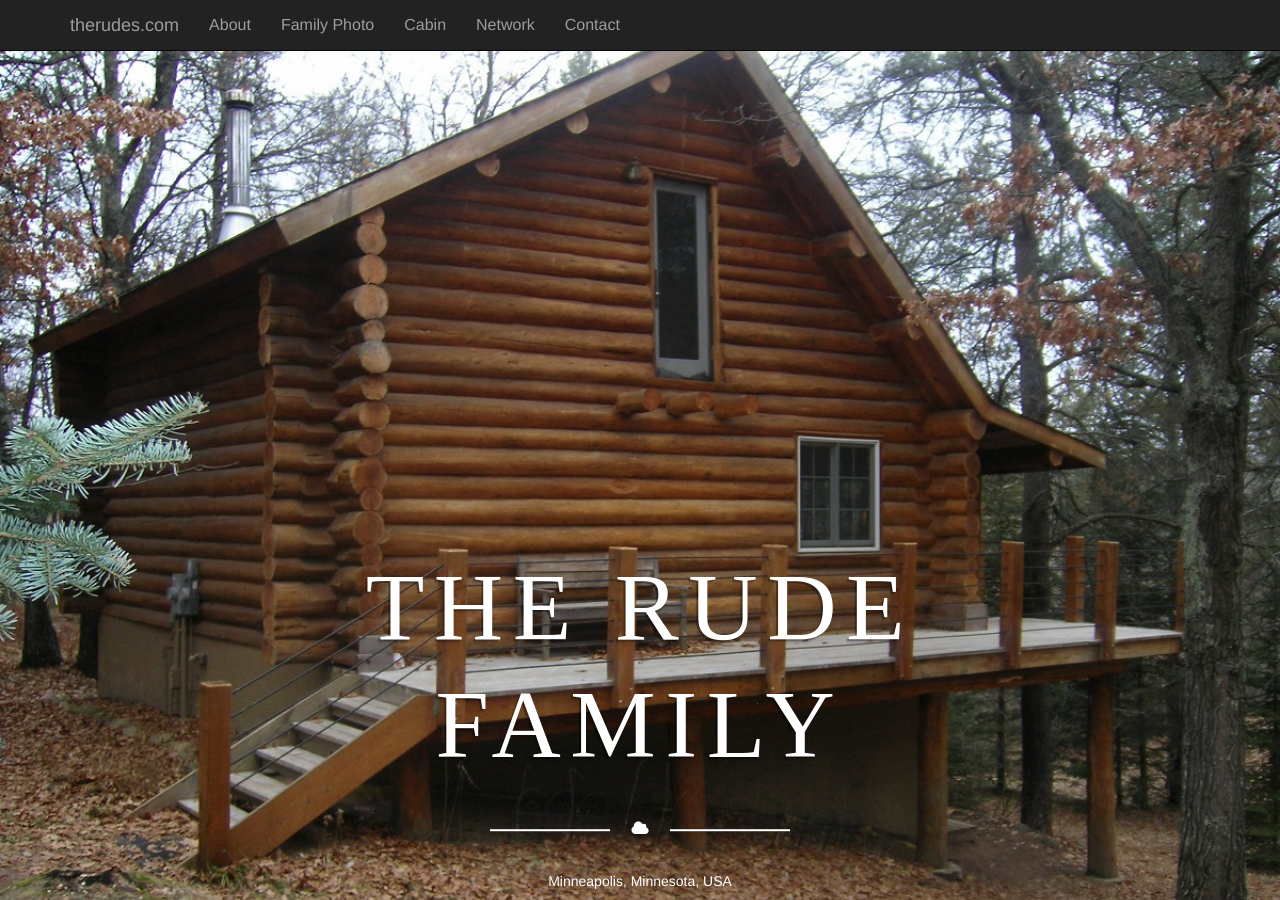
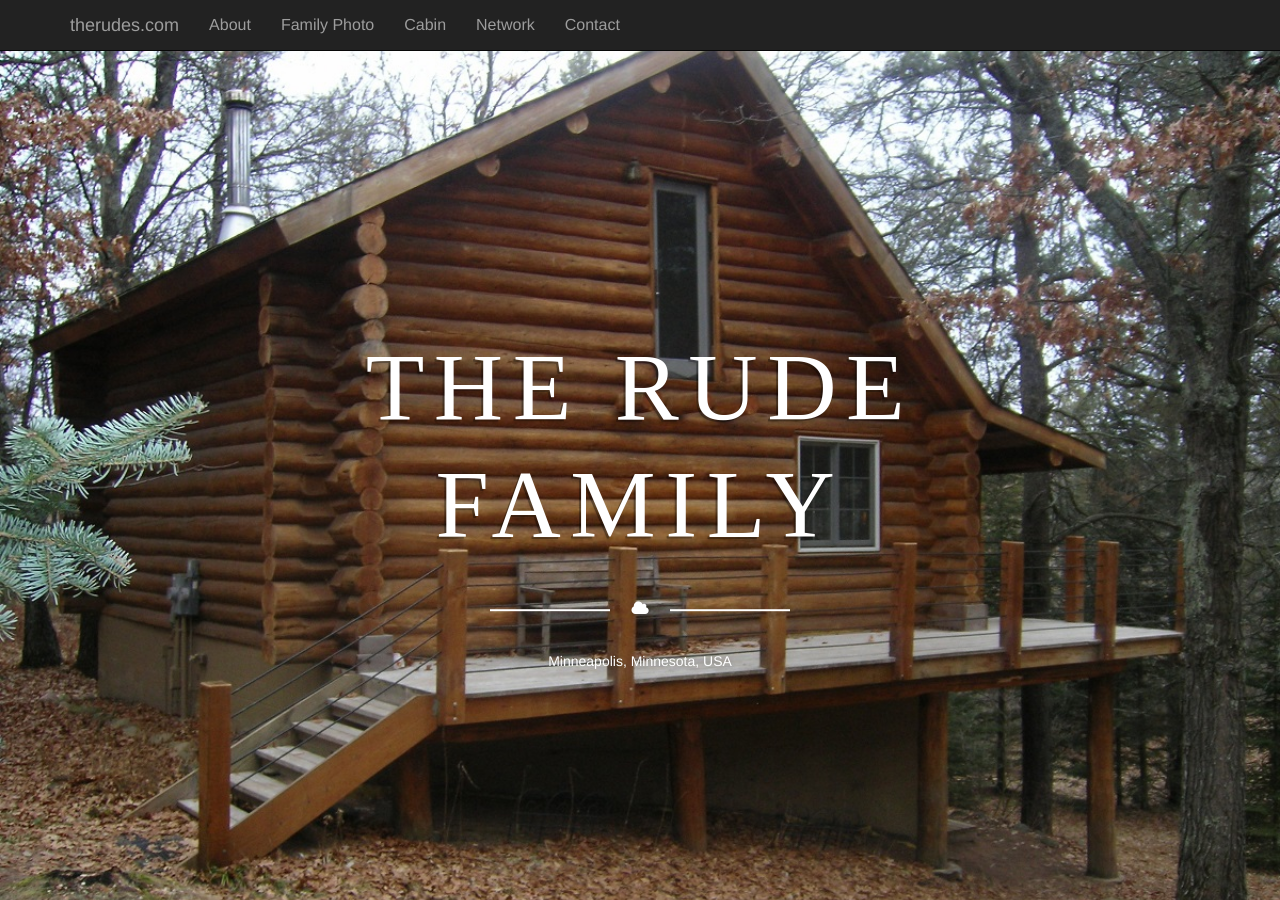
Before and after one commit to mattrude/therudes.com, a Jekyll site: the page built from index.html, in a window 1280 px wide and 900 px high. Built offline with Jekyll 4.4.1, drawn with Linux system fonts in a browser that asks for light colours; nearby versions of some CDN libraries.

Commit message:
minor updates

```diff
--- a/_config.yml
+++ b/_config.yml
@@ -24,11 +24,11 @@
 - LICENSE
 - README.md
 
-plugins:
-- jekyll-minifier
+#plugins:
+#- jekyll-minifier
 #- jekyll-sitemap
 
-jekyll-minifier:
-  exclude:
-  - robots.txt
-  - sitemap.xml
+#jekyll-minifier:
+#  exclude:
+#  - robots.txt
+#  - sitemap.xml
--- a/_includes/header.html
+++ b/_includes/header.html
@@ -13,7 +13,7 @@
   <title>{{ site.name }}</title>
   <link rel="stylesheet" href="https://maxcdn.bootstrapcdn.com/bootstrap/3.3.7/css/bootstrap.min.css">
   <link rel="stylesheet" href="https://maxcdn.bootstrapcdn.com/font-awesome/4.7.0/css/font-awesome.min.css">
-  <link href="{{ site.url }}/assets/css/custom.css" rel="stylesheet">
+  <link href="{{ site.url }}/assets/css/custom.css?{{ site.time | date: "%Y%m%d%H%M%s" }}" rel="stylesheet">
   <link rel="shortcut icon" href="{{ site.url }}/assets/img/favicon.ico" type="image/x-icon" />
   <!--[if lt IE 9]>
     <script src="https://oss.maxcdn.com/html5shiv/3.7.2/html5shiv.min.js"></script>
--- a/_sass/custom.scss
+++ b/_sass/custom.scss
@@ -6,7 +6,7 @@
 }
 
 h1, h2 {
-    margin-top: 2.5em;
+    padding-top: 2.5em;
 }
 
 h1 {
```
